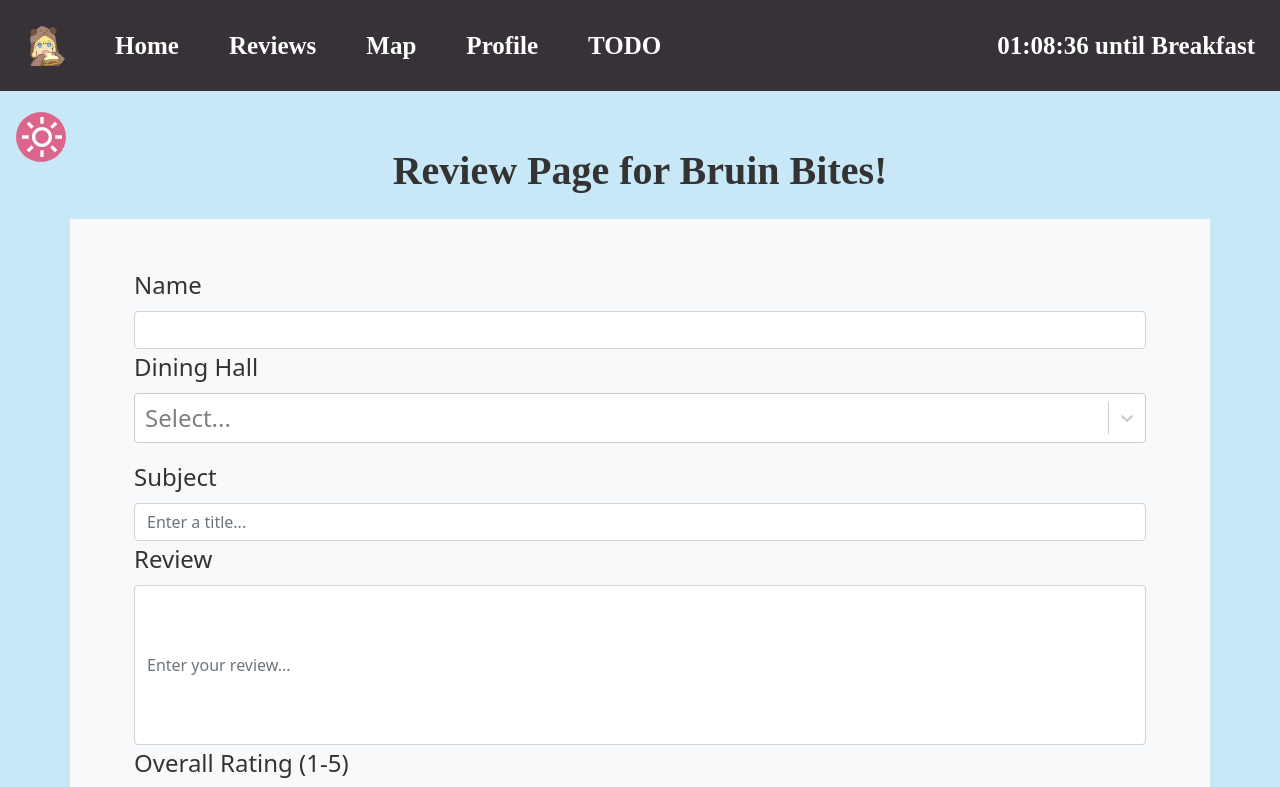
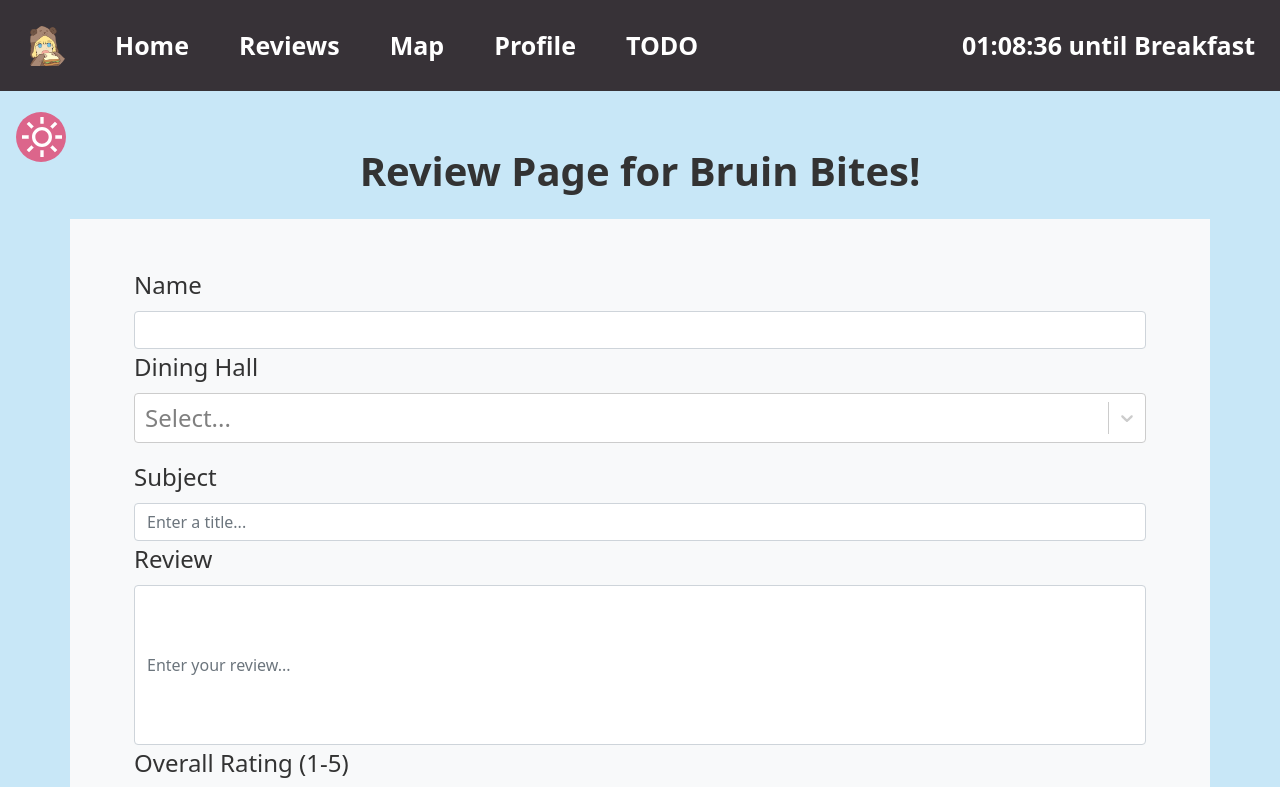
Before and after one commit to 35L-sleepy-tamagos/bruin-bites, a React (Create React App) app in the folder bites-frontend/: page /reviews in a window 1280 px wide. Shown: the top 787 px of the page. Built offline with nearby package versions, Linux system fonts and the light colour scheme; no server answers; the database is empty.

Commit message:
Font issues FINALLY fixed

```diff
--- a/bites-frontend/src/css/App.css
+++ b/bites-frontend/src/css/App.css
@@ -1,11 +1,14 @@
 @import "~normalize.css/normalize.css";
-.App {
+
+.App
+{
   text-align: center;
   background-color: #d8bfd8;
 }
 
 /* :root, dark, and body styling inspired from https://codesandbox.io/s/dry-meadow-64786?from-embed=&file=/src/DarkMode.tsx */
-:root {
+:root
+{
   --font-color: #333;
   --background-color: #c8e7f7;
   --link-color: cornflowerblue;
@@ -24,7 +27,6 @@ body {
 
 h1 {
   text-align: center;
-  font-family: Century Gothic;
   font-weight: bold !important;
   font-size: 40px !important;
   color: var(--font-color) !important;
--- a/bites-frontend/src/css/Navbar.css
+++ b/bites-frontend/src/css/Navbar.css
@@ -9,7 +9,6 @@ li
 {
 	display: inline-block;
 	padding: 10px 20px;
-	font-family: Century Gothic;
 	font-size: 25px;
 	font-weight: bold;
 	margin: 10px;
@@ -36,7 +35,6 @@ li:active
 {
 	display: inline-block;
 	padding: 10px 20px;
-	font-family: Century Gothic;
 	font-size: 25px;
 	font-weight: bold;
 	margin: 10px 10px 10px auto;
--- a/bites-frontend/src/css/Review.css
+++ b/bites-frontend/src/css/Review.css
@@ -7,7 +7,7 @@
 
 .title {
     text-align: center;
-    font-family: Century Gothic;
+    font-family: Century Gothic !important;
 	font-size: 25px;
 	font-weight: bold;
 }
--- a/bites-frontend/src/css/index.css
+++ b/bites-frontend/src/css/index.css
@@ -2,7 +2,7 @@
 body {
   margin: 0;
   font-family: -apple-system, BlinkMacSystemFont, 'Segoe UI', 'Roboto', 'Oxygen',
-    'Ubuntu', 'Cantarell', 'Fira Sans', 'Droid Sans', 'Helvetica Neue',
+    'Ubuntu', 'Cantarell', 'Fira Sans', 'Droid Sans', 'Helvetica Neue', 'Century Gothic'
     sans-serif;
   -webkit-font-smoothing: antialiased;
   -moz-osx-font-smoothing: grayscale;
--- a/bites-frontend/src/pages/editProfile.js
+++ b/bites-frontend/src/pages/editProfile.js
@@ -36,7 +36,7 @@ export default function EditProfile() {
 
 	const [image, setImage] = useState();
 
-	const editImage = async () => {
+	const editImage = () => {
 		if (!image) {
 			return;
 		}
@@ -68,9 +68,10 @@ export default function EditProfile() {
 		},
 		onSubmit: (values) => {
 			editBio(uid, values.bio);
+			editImage();
 			editFavDining(uid, values.dining1, 1);
 			editFavDining(uid, values.dining2, 2);
-			editImage().then(navigate("/profile"));
+			navigate("/profile");
 		},
 	});
 
```
